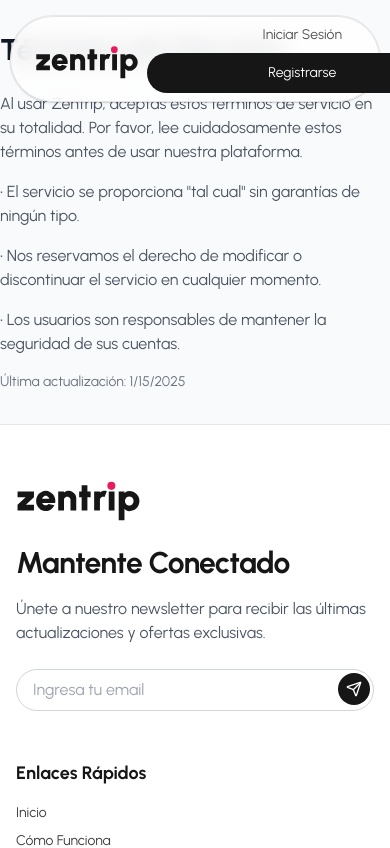
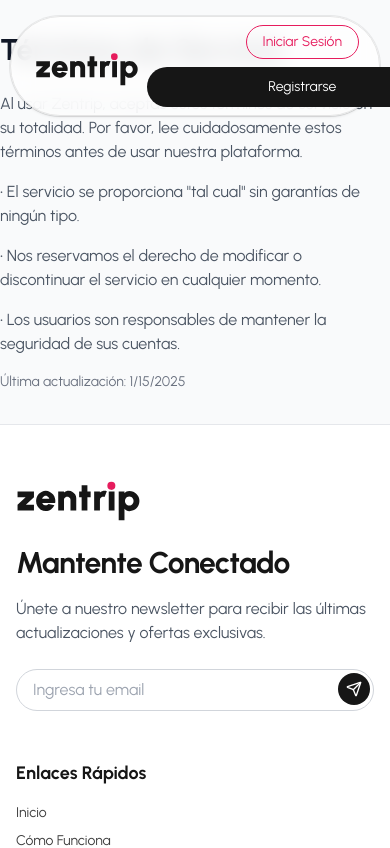
Before and after one commit to Ignacio918/viajes-app, a React (Vite) app in the folder viajes-app/: page /terms-of-service in a window 390 px wide. Shown: the top 848 px of the page. Built offline with nearby package versions, Linux system fonts and the light colour scheme; a web font is replaced by a local one.

Commit message:
nueva ui navbar

```diff
--- a/viajes-app/src/styles/Navbar.css
+++ b/viajes-app/src/styles/Navbar.css
@@ -4,53 +4,53 @@
 @tailwind utilities;
 
 .floating-nav-container {
-  @apply fixed top-4 inset-x-0 max-w-4xl mx-auto z-50; /* Aumentado de 2xl a 4xl para más espacio */
+  @apply fixed top-4 inset-x-0 max-w-5xl mx-auto z-50;
 }
 
 .floating-nav-content {
   @apply bg-white/80 dark:bg-black/60 backdrop-blur-md rounded-full border border-neutral-200 dark:border-white/[0.2] shadow-[0px_2px_3px_-1px_rgba(0,0,0,0.1),0px_1px_0px_0px_rgba(25,28,33,0.02),0px_0px_0px_1px_rgba(25,28,33,0.08)] px-6 py-2;
-  /* Reducido el padding horizontal y vertical */
 }
 
 .floating-nav-inner {
-  @apply flex items-center justify-between gap-2; /* Reducido el gap */
+  @apply flex items-center justify-between gap-2;
 }
 
 .logo-container {
-  @apply flex items-center flex-shrink-0; /* Added flex-shrink-0 para evitar que el logo se encoja */
+  @apply flex items-center flex-shrink-0;
 }
 
 .logo {
-  @apply h-10 w-auto; /* Ajustado el tamaño del logo */
+  @apply h-10 w-auto;
 }
 
 .nav-links {
-  @apply hidden md:flex items-center gap-4 flex-nowrap; /* Reducido el gap y añadido flex-nowrap */
+  @apply hidden md:flex items-center gap-4 flex-nowrap;
 }
 
 .nav-link {
   @apply text-neutral-600 hover:text-pink-600 transition-colors text-sm whitespace-nowrap;
-  /* Añadido text-sm para reducir tamaño de texto y whitespace-nowrap para evitar saltos de línea */
 }
 
 .auth-buttons {
-  @apply flex items-center gap-3 flex-shrink-0; /* Reducido el gap y añadido flex-shrink-0 */
+  @apply flex items-center gap-3 flex-shrink-0;
 }
 
 .login-link {
-  @apply text-neutral-600 hover:text-pink-600 transition-colors text-sm whitespace-nowrap;
-  /* Añadido text-sm y whitespace-nowrap */
+  @apply px-4 py-1.5 rounded-full border border-pink-600 text-pink-600 hover:bg-pink-600 hover:text-white transition-all duration-200 text-sm whitespace-nowrap;
+  min-width: 100px;
+  text-align: center;
 }
 
 .register-button {
-  @apply bg-dark text-white px-3 py-1.5 rounded-full hover:bg-gray-700 transition-colors text-sm whitespace-nowrap;
-  /* Reducido el padding y añadido text-sm */
+  @apply px-4 py-1.5 rounded-full bg-dark text-white hover:bg-gray-700 transition-all duration-200 text-sm whitespace-nowrap;
+  min-width: 100px;
+  text-align: center;
 }
 
 /* Media queries para responsive */
 @media (max-width: 768px) {
   .floating-nav-container {
-    @apply max-w-[95%]; /* Ajustado para móviles */
+    @apply max-w-[95%];
   }
 
   .nav-links {
```
